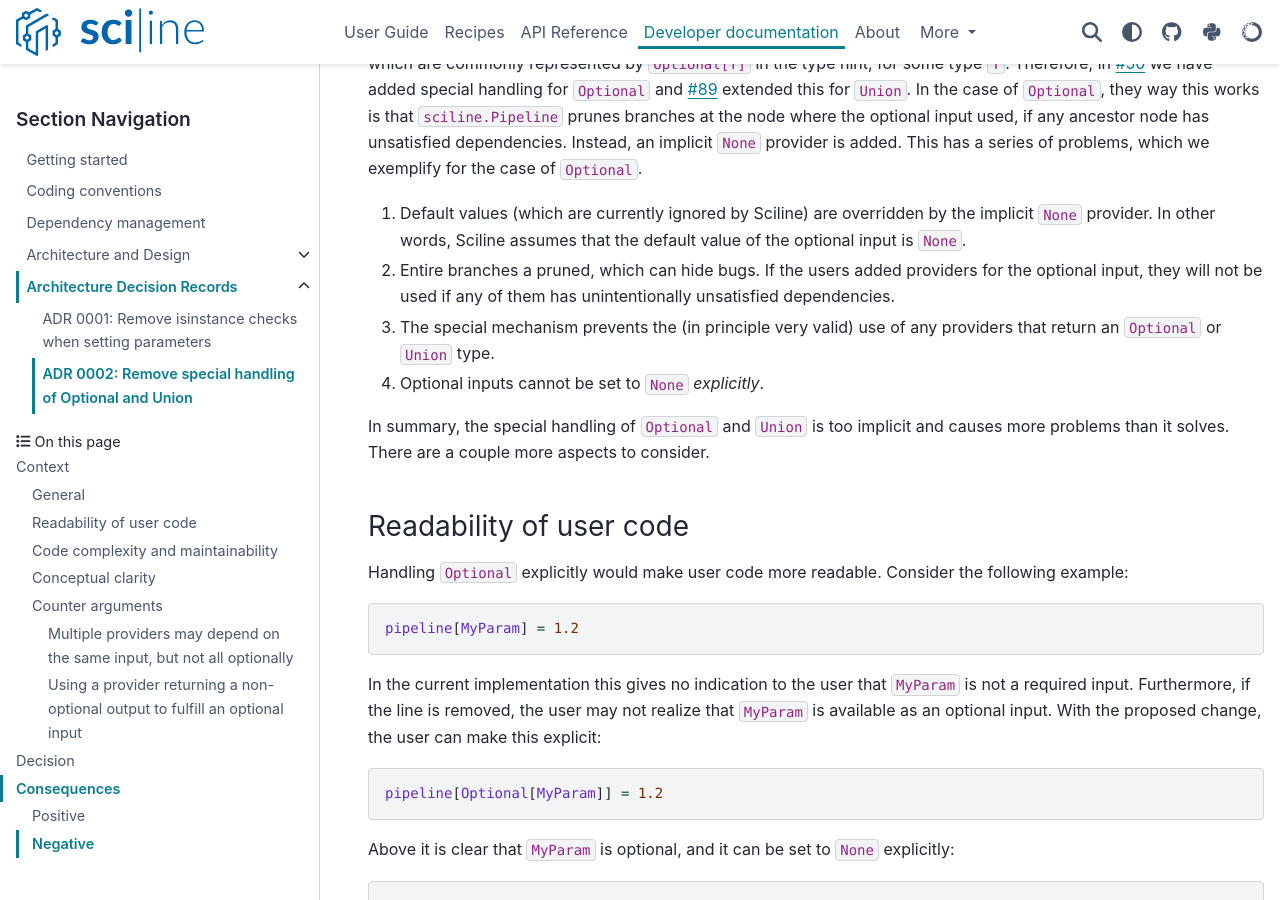
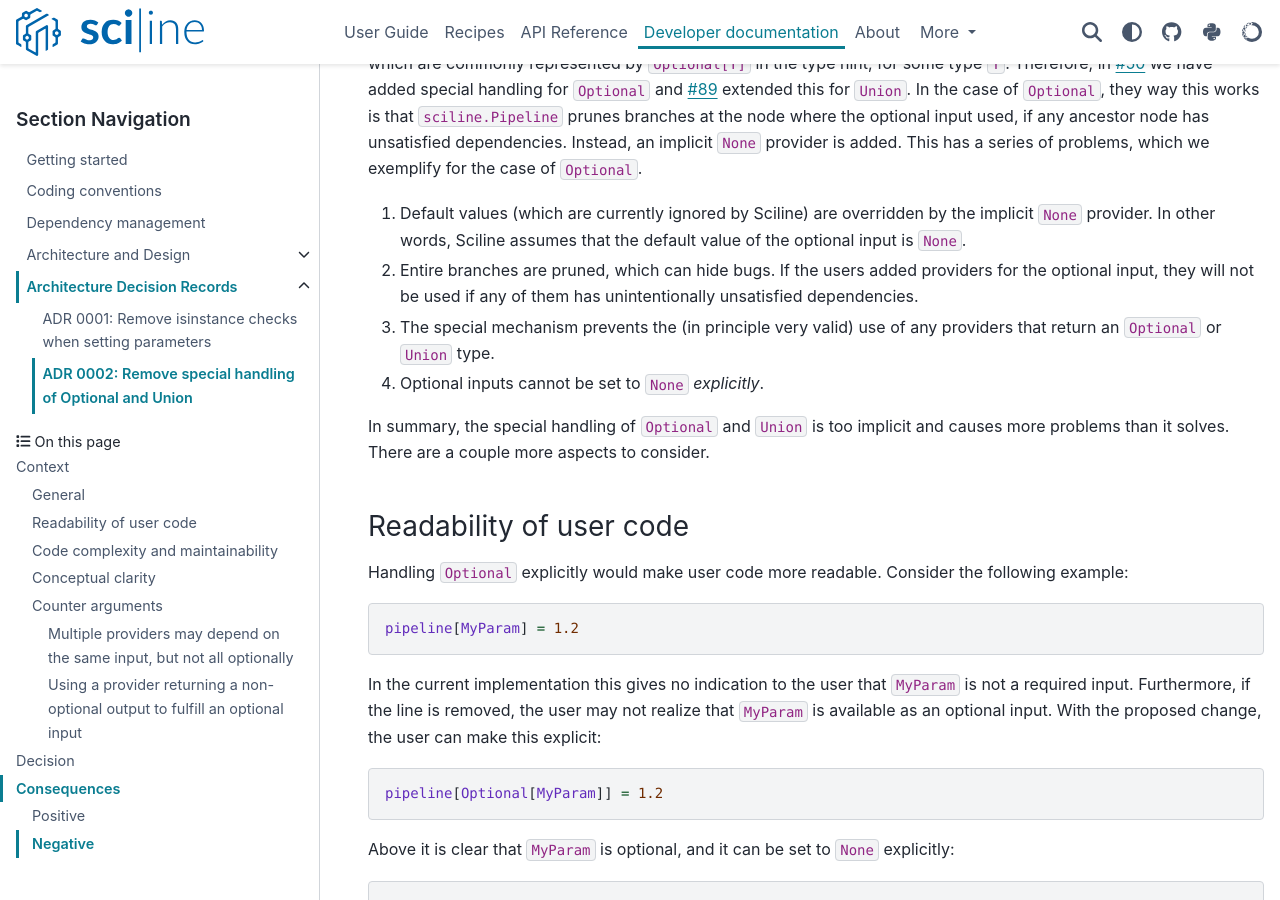
Before and after one commit to scipp/sciline, a Sphinx documentation site: the page built from docs/developer/adr/0002-remove-special-handling-of-optional-and-union.md, in a window 1280 px wide and 900 px high, scrolled down 493 px. Built offline with Sphinx 7.4.7 and the PyData theme 0.15.4, drawn with Linux system fonts in a browser that asks for light colours; pages that are not in the unit, such as notebooks, are missing from menus; the version number could not be read and is left out.

Commit message:
Update docs/developer/adr/0002-remove-special-handling-of-optional-and-union.md
Co-authored-by: Sunyoung Yoo <luysunyoung9@gmail.com>

```diff
--- a/docs/developer/adr/0002-remove-special-handling-of-optional-and-union.md
+++ b/docs/developer/adr/0002-remove-special-handling-of-optional-and-union.md
@@ -17,7 +17,7 @@ This has a series of problems, which we exemplify for the case of `Optional`.
 
 1. Default values (which are currently ignored by Sciline) are overridden by the implicit `None` provider.
    In other words, Sciline assumes that the default value of the optional input is `None`.
-2. Entire branches a pruned, which can hide bugs.
+2. Entire branches are pruned, which can hide bugs.
    If the users added providers for the optional input, they will not be used if any of them has unintentionally unsatisfied dependencies.
 3. The special mechanism prevents the (in principle very valid) use of any providers that return an `Optional` or `Union` type.
 4. Optional inputs cannot be set to `None` *explicitly*.
```
